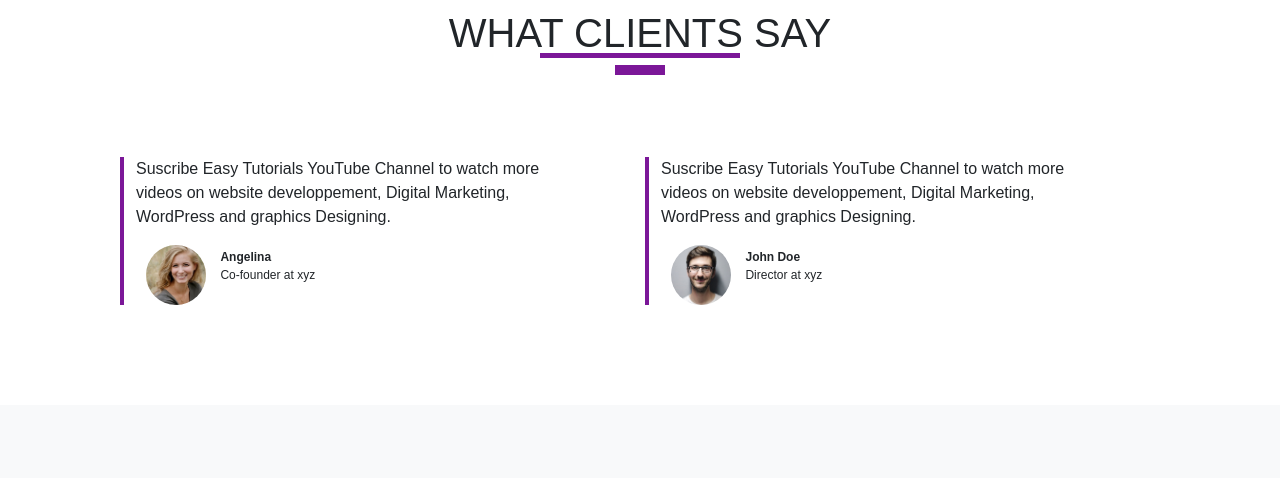
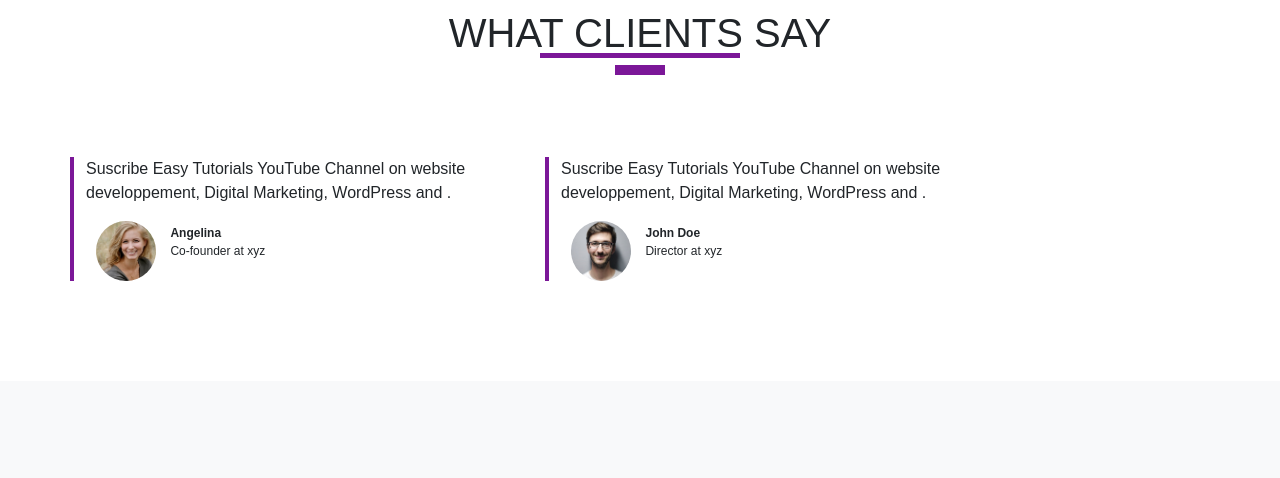
Before and after one commit to Mbaye-ndiaye/tache-2-bootstrap, a plain HTML site: page index.html in a window 1280 px wide. Shown: the part 1778-2256 px from the top of the page. Drawn offline with nearby package versions, Linux system fonts and the light colour scheme.

Commit message:
commentaire

```diff
--- a/index.html
+++ b/index.html
@@ -10,7 +10,7 @@
   </head>
   <body>
     <section id="nav-bar">
-    <nav class="navbar navbar-expand-lg navbar-light">
+    <nav class="navbar navbar-expand-lg navbar-light ">
 
         <a class="navbar-brand" href="#"><img src="assets/images/demo-logo.png" alt=""></a>
         <button class="navbar-toggler" type="button" data-bs-toggle="collapse" data-bs-target="#navbarNav" aria-controls="navbarNav" aria-expanded="false" aria-label="Toggle navigation">
@@ -49,7 +49,7 @@
           </P>
           <a href="#"><img src="assets/images/play.png" class="play-btn">Watch tutoriels</a>
         </div>
-        <div class="col-md-6 text-center">
+        <div class="col-md-6 ">
           <img src="assets/images/home2.png" class="img-fluid">
         </div>
       </div>
@@ -119,15 +119,15 @@
       <h1 class="title text-center">WHAT CLIENTS SAY</h1>
         <div class="row ">
       <div class="col-md-5 testimonials">
-    <p>Suscribe Easy Tutorials YouTube Channel to watch more videos on website
-      developpement, Digital Marketing, WordPress and graphics Designing.
+    <p>Suscribe Easy Tutorials YouTube Channel  on website
+      developpement, Digital Marketing, WordPress and .
     </p>
     <img src="assets/images/user1.jpg">
     <p class="user-details"><b>Angelina</b><br> Co-founder at xyz</p>
   </div>
   <div class="col-md-5 testimonials">
-    <p>Suscribe Easy Tutorials YouTube Channel to watch more videos on website
-      developpement, Digital Marketing, WordPress and graphics Designing.
+    <p>Suscribe Easy Tutorials YouTube Channel on website
+      developpement, Digital Marketing, WordPress and .
     </p>
     <img src="assets/images/user2.jpg">
     <p class="user-details"><b>John Doe</b><br> Director at xyz</p>
--- a/style.css
+++ b/style.css
@@ -20,10 +20,11 @@ body{
 .navbar{
     background-image: linear-gradient(to right,#a517ba,#5f1782);
     padding: 0 !important;
+    width: 100%;
 }
 .navbar-brand img{
     height: 40px;
-    padding-left: 20px;
+    /* padding-left: 20px; */
 }
 .navbar-nav li{
     padding: 0 10px;
@@ -139,9 +140,10 @@ body{
 }
 
 .testimonials{
-     border-left: 4px solid #7b1798;
-      margin-top: 50px;
-       margin-left: 50px;
+    border-left: 4px solid #7b1798;
+    margin-top: 50px;
+
+    /* margin-left: 10px; */
 }
 .testimonials img{
     height: 60px;
@@ -153,6 +155,7 @@ body{
     display: inline-block;
     font-size: 12px;
 }
+
 /* ---------------------------social media section--------------------------- */
 
 #social-media{
```
